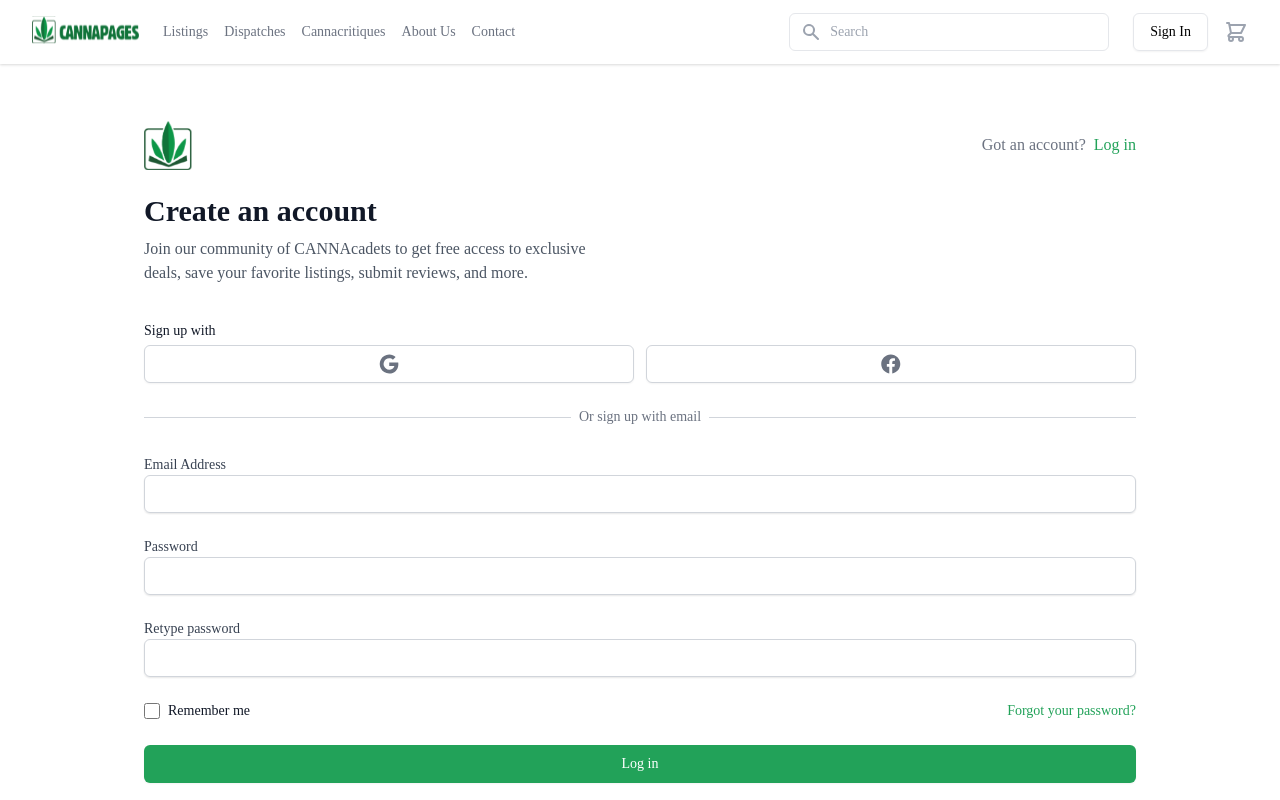
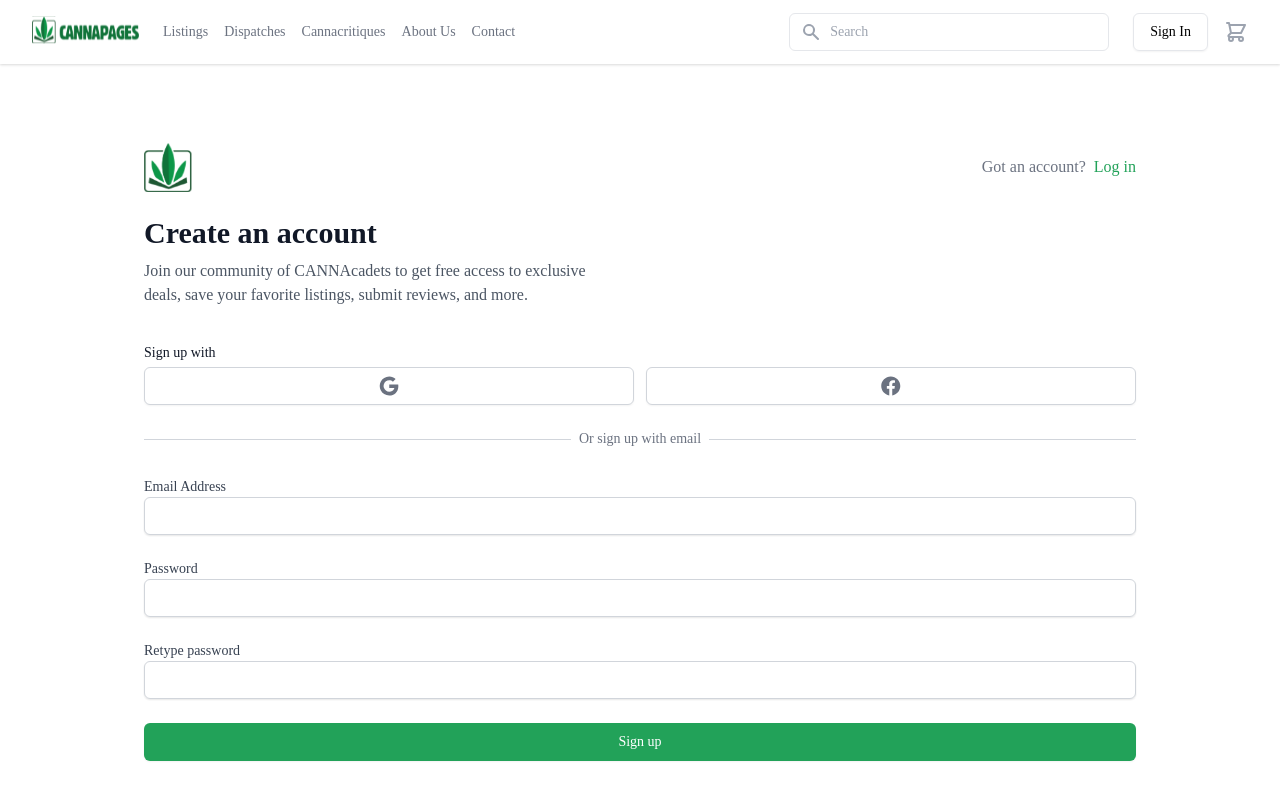
Before and after one commit to Adrianwritenow/cannaApp, a Next.js app: page /register in a window 1280 px wide. Shown: the top 800 px of the page. Built offline with nearby package versions, Linux system fonts and the light colour scheme; what @tailwindcss/typography would draw is missing.

Commit message:
fix/resolve nested a tags and ui for register

```diff
--- a/pages/register/index.tsx
+++ b/pages/register/index.tsx
@@ -14,7 +14,7 @@ export default function Register() {
           <Image src={Logo} alt="CannaPages" layout={"responsive"} />
         </div>
 
-        <a className="flex justify-end items-center col-span-5 font-normal text-gray-500">
+        <span className="flex justify-end items-center col-span-5 font-normal text-gray-500">
           Got an account?
           <Link href="/login">
             <a>
@@ -23,7 +23,7 @@ export default function Register() {
               </span>
             </a>
           </Link>
-        </a>
+        </span>
       </div>
       <div className="max-w-md mr-auto">
         <h2 className="mt-6 text-3xl font-extrabold text-gray-900">
--- a/src/components/forms/RegisterForm.tsx
+++ b/src/components/forms/RegisterForm.tsx
@@ -83,28 +83,6 @@ export default function RegisterForm() {
               />
             </div>
 
-            <div className="flex items-center justify-between">
-              <div className="flex items-center">
-                <input
-                  id="remember-me"
-                  name="remember-me"
-                  type="checkbox"
-                  className="h-4 w-4 text-green-600 focus:ring-green-500 border-gray-300 rounded"
-                />
-                <label
-                  htmlFor="remember-me"
-                  className="ml-2 block text-sm text-gray-900"
-                >
-                  Remember me
-                </label>
-              </div>
-
-              <div className="text-sm">
-                <a href="#" className="font-medium text-green">
-                  Forgot your password?
-                </a>
-              </div>
-            </div>
             {errorCount ? (
               <div className="grid grid-cols-6  bg-red-50 block w-full rounded-md  sm:text-sm py-5 ">
                 <div className="col-span-1 flex justify-center">
@@ -135,7 +113,7 @@ export default function RegisterForm() {
               type="submit"
               className="w-full bg-green text-white hover:bg-green-600 flex justify-center py-2 px-4 border border-transparent rounded-md shadow-sm text-sm font-medium focus:outline-none focus:ring-2 focus:ring-offset-2 focus:ring-green-default"
             >
-              Log in
+              Sign up
             </button>
           </form>
         );
```
